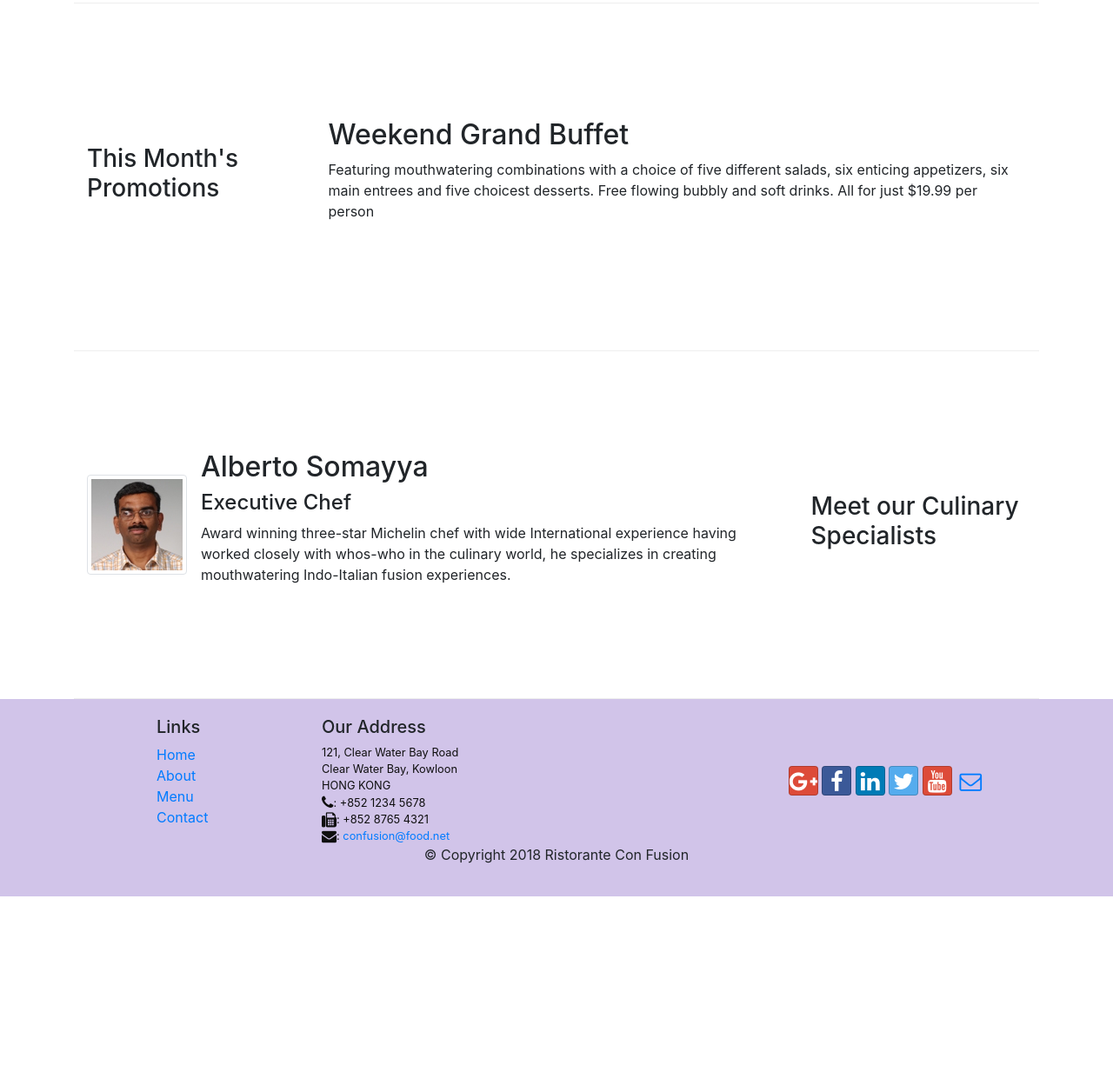
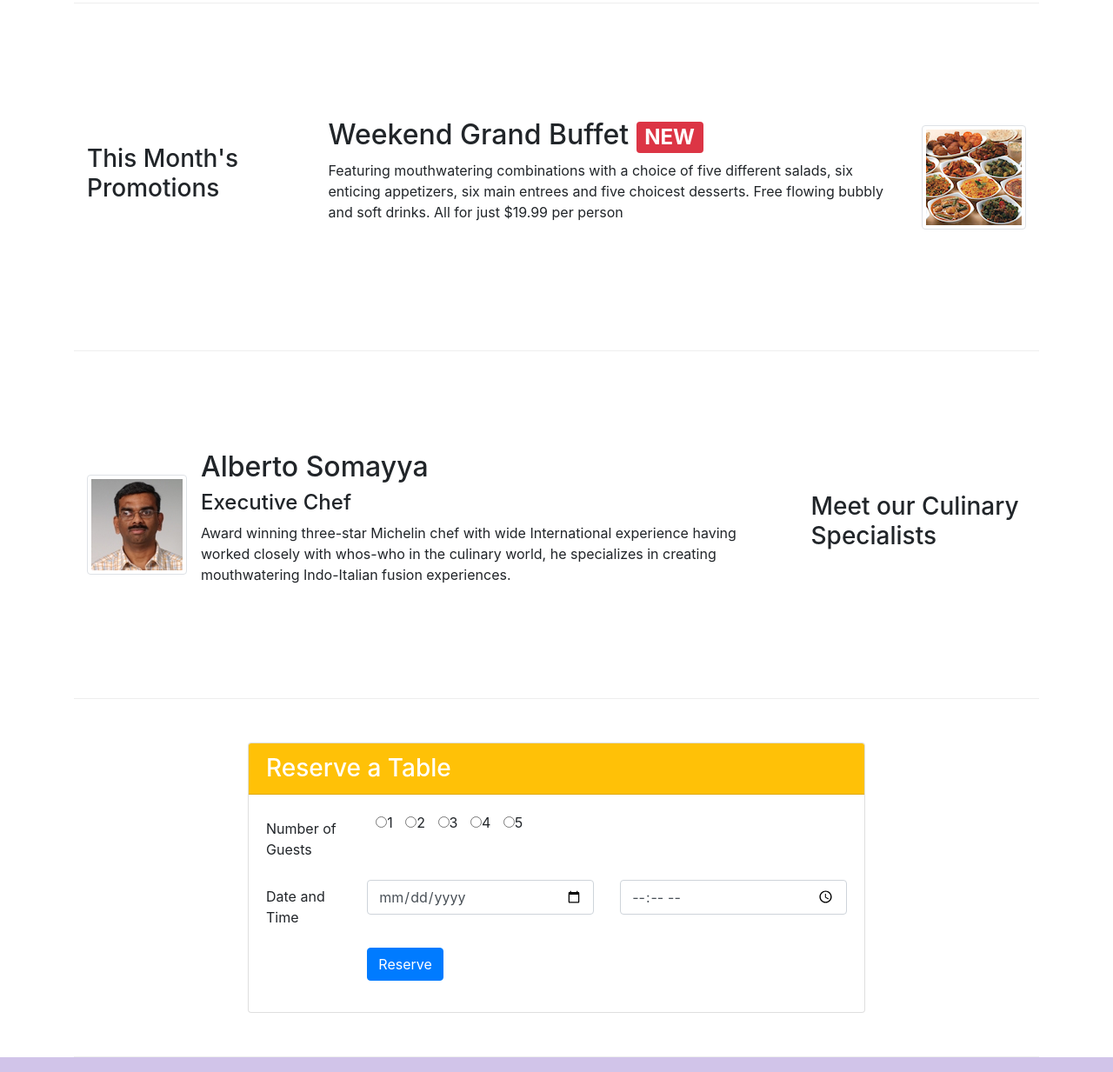
Before and after one commit to lakshya8066/Baisc-html-css-and-js-project, a website: page index.html in a window 1280 px wide. Shown: the part 680-1913 px from the top of the page at 87% size. Before the commit the page ends 1711 px from the top, so only its background shows below. Drawn offline with nearby package versions, Linux system fonts and the light colour scheme.

Commit message:
aasignment 2

```diff
--- a/css/styles.css
+++ b/css/styles.css
@@ -1,8 +1,12 @@
 .row-header{
     margin:0px auto;
     padding:0px;
+    align-items: center;
+
 }
-
+#restab{
+  padding: 10px 60px;
+}
 .row-content {
     margin:0px auto;
     padding: 50px 0px 50px 0px;
@@ -35,3 +39,6 @@ body{
 .navbar-dark {
      background-color: #512DA8;
 }
+input[type="radio"] {
+    margin-left:10px;
+}
--- a/index.html
+++ b/index.html
@@ -34,13 +34,16 @@
   </nav>
   <header class="jumbotron">
     <div class="container">
-      <div class="row row-header">
-        <div class="col-12 col-sm-6">
+      <div class="row row-header ">
+        <div class="col-12 col-sm-6 align-self-center">
           <h1>Ristorante con Fusion</h1>
           <p>We take inspiration from the World's best cuisines, and create a unique fusion experience. Our lipsmacking creations will tickle your culinary senses!</p>
         </div>
-        <div class="col-12 col-sm align-self-center">
+        <div class="col-6 col-sm-3 align-self-center">
           <img src="img/logo.png" class="img-fluid">
+        </div>
+        <div class="col-6 col-sm-3 align-self-center">
+          <a class="btn btn-warning" href="#reserveform" id="restab">Reserve Table</a>
         </div>
       </div>
     </div>
@@ -55,7 +58,7 @@
         <div class="media">
           <img class="d-flex mr-3 img-thumbnail align-self-center" src="img/Uthappizza.png" alt="Uthappizza">
           <div class="media-body">
-            <h2 class="mt-0">Uthappizza <span class="badge badge-danger">HOT</span><span class="badge badge-pill badge-secondary">Rs.500</span></h2>
+            <h2 class="mt-0">Uthappizza <span class="badge badge-danger">HOT</span> <span class="badge badge-pill badge-secondary">Rs.500</span></h2>
             <p class="d-none d-sm-block">A unique combination of Indian Uthappam (pancake) and Italian pizza, topped with Cerignola olives, ripe vine cherry tomatoes, Vidalia onion, Guntur chillies and Buffalo Paneer.</p>
 
           </div>
@@ -65,13 +68,18 @@
 
 
     <div class="row row-content align-items-center">
-      <div class="col-12 col-sm-4 col-md-3">
+      <div class="col-12 col-sm-4 order-sm-first col-md-3">
         <h3>This Month's Promotions</h3>
       </div>
       <div class="col col-sm col-md">
-        <h2>Weekend Grand Buffet</h2>
-        <p class="d-none d-sm-block">Featuring mouthwatering combinations with a choice of five different salads, six enticing appetizers, six main entrees and five choicest desserts. Free flowing bubbly and soft drinks. All for just $19.99 per person </p>
-      </div>
+        <div class="media">
+          <img class="d-flex ml-3 img-thumbnail align-self-center" src="img/buffet.png" alt="Buffet">
+          <div class="media-body order-sm-first">
+            <h2 class="mt=0">Weekend Grand Buffet <span class="badge badge-danger">NEW</span></h2>
+            <p class="d-none d-sm-block">Featuring mouthwatering combinations with a choice of five different salads, six enticing appetizers, six main entrees and five choicest desserts. Free flowing bubbly and soft drinks. All for just $19.99 per person </p>
+          </div>
+        </div>
+        </div>
     </div>
 
     <div class="row row-content align-items-center">
@@ -88,7 +96,43 @@
 
           </div>
         </div>
+      </div>
+    </div>
+    <div class="row row-content align-items-center" id="reserveform">
+      <div class="col-12 col-sm-8 offset-sm-2">
+        <div class="card">
+          <h3 class="card-header bg-warning text-white">Reserve a Table</h3>
+          <div class="card-body">
+            <form class="" action="index.html" method="post">
+              <div class="form-group row">
+                <label for="numguest" class="col-md-2 col-form-label">Number of Guests</label>
+                <div class="col-sm-10">
+                  <input type="radio" name="numguest" value="1">1
+                  <input type="radio" name="numguest" value="2">2
+                  <input type="radio" name="numguest" value="3">3
+                  <input type="radio" name="numguest" value="4">4
+                  <input type="radio" name="numguest" value="5">5
+                </div>
+
+              </div>
+              <div class="form-group row">
+                <label for="datetime" class="col-md-2 col-form-label">Date and Time</label>
+                <div class="col-sm-5">
+                  <input type="date" class="form-control" id="date" name="date" placeholder="Date">
+                </div>
+                <div class="col-sm-5">
+                  <input type="time" class="form-control" id="time" name="time" placeholder="Time">
+                </div>
+              </div>
+              <div class="form-group row">
+                <div class="col offset-2">
+                  <button type="submit" class="btn btn-primary">Reserve</button>
+                </div>
+              </div>
+            </form>
+          </div>
         </div>
+      </div>
     </div>
   </div>
 
```
